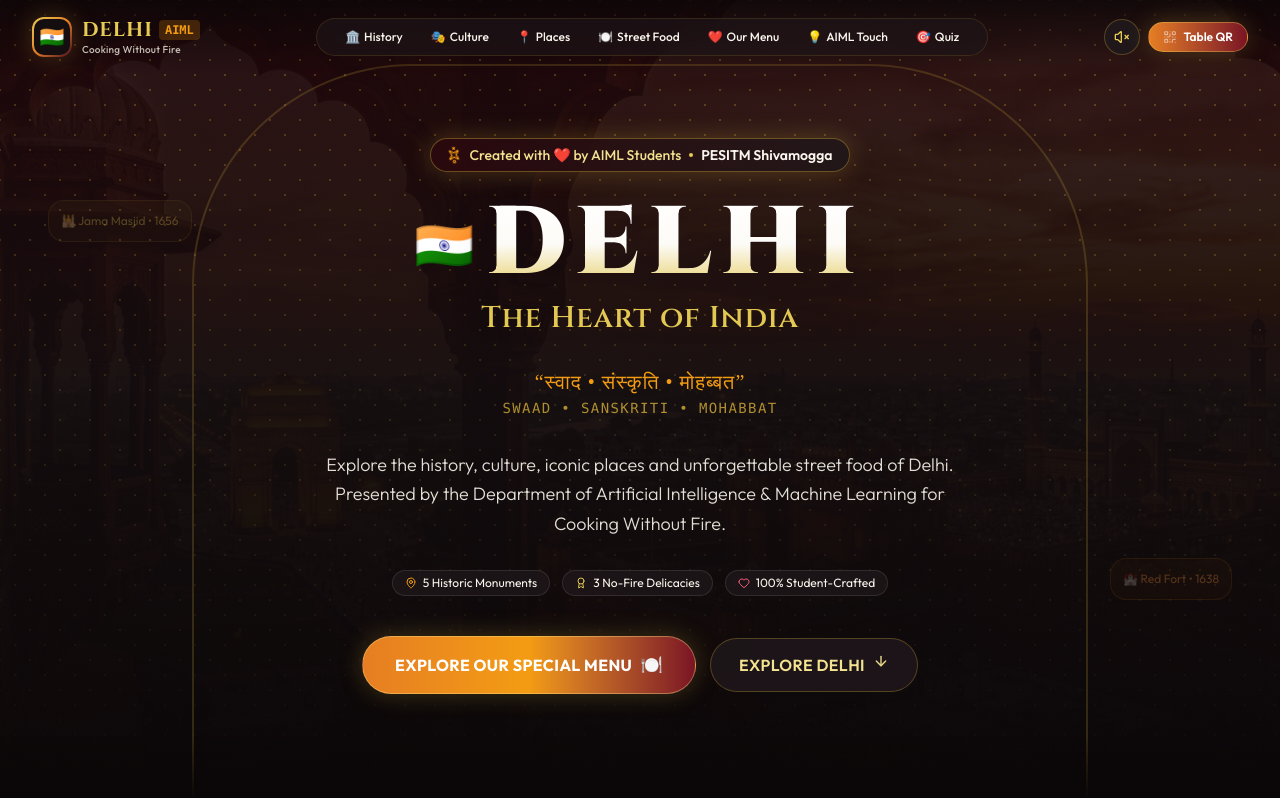
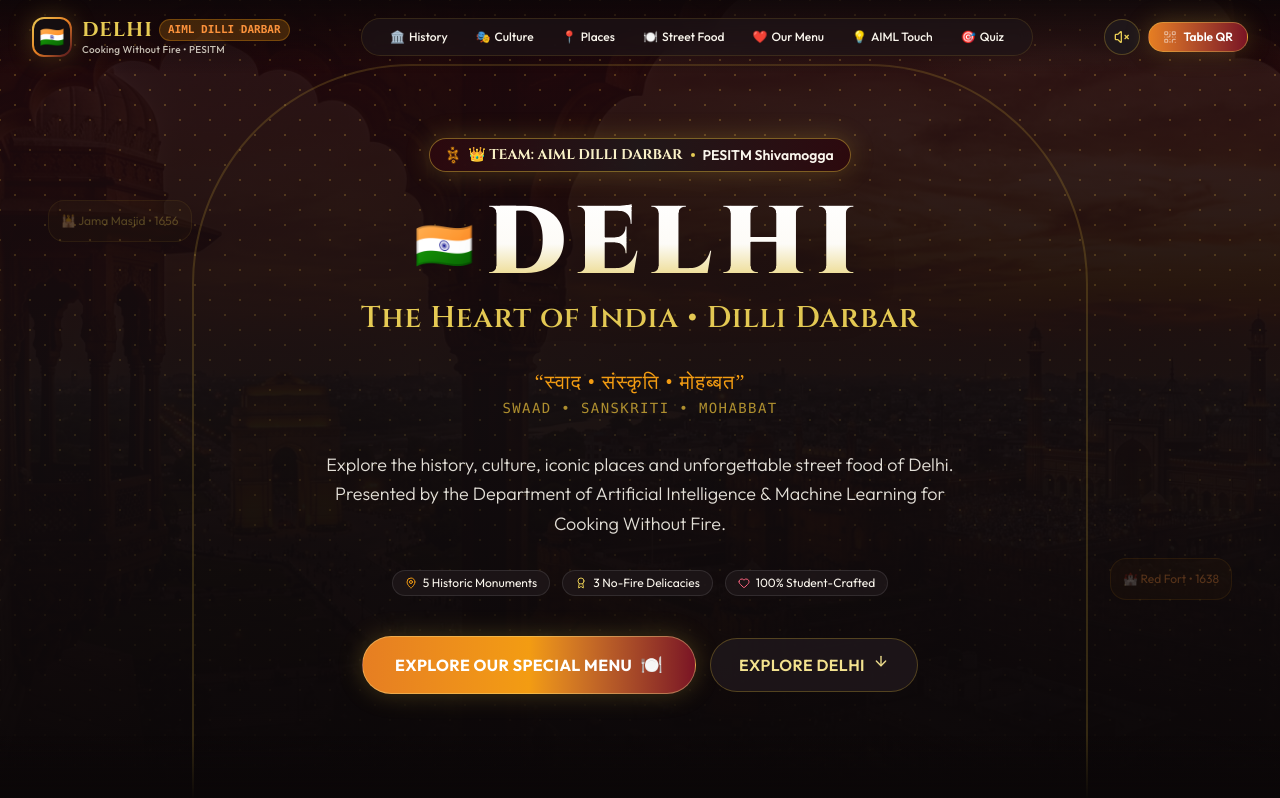
Before and after one commit to lohiths14-tech/delhi-aiml-exhibition, a React (Vite) app: page / in a window 1280 px wide. Shown: the top 798 px of the page. Built offline with nearby package versions, Linux system fonts and the light colour scheme; a web font is replaced by a local one.

Commit message:
Add AIML DILLI DARBAR team name across Navbar, Hero, Team, Menu, Certificate, QR and Footer

```diff
--- a/src/components/DelhiQuiz.tsx
+++ b/src/components/DelhiQuiz.tsx
@@ -426,7 +426,7 @@ export const DelhiQuiz: React.FC = () => {
                     {/* Right: Verification Authority */}
                     <div className="text-right space-y-0.5">
                       <p className="text-[9px] text-delhi-dark-600 uppercase font-bold">Verified By</p>
-                      <p className="font-bold text-delhi-maroon-900 text-[10px]">AIML Student Team</p>
+                      <p className="font-bold text-delhi-maroon-900 text-[10px]">Team AIML Dilli Darbar</p>
                       <p className="text-[8px] text-delhi-gold-800 font-semibold truncate">
                         No: PESITM-AIML-DHE-2026-001
                       </p>
--- a/src/components/Footer.tsx
+++ b/src/components/Footer.tsx
@@ -67,7 +67,7 @@ export const Footer: React.FC = () => {
               </span>
             </div>
             <p className="text-xs text-delhi-gold-400 font-heading font-semibold">
-              The Heart of India
+              The Heart of India • AIML Dilli Darbar
             </p>
             <p className="text-[11px] font-hindi text-delhi-saffron-400">
               स्वाद • संस्कृति • मोहब्बत
@@ -80,11 +80,11 @@ export const Footer: React.FC = () => {
               <GraduationCap size={16} className="text-delhi-gold-400" />
               <span>PES Institute of Technology & Management, Shivamogga</span>
             </div>
-            <p className="text-xs text-delhi-gold-300 font-mono">
-              Department of Artificial Intelligence & Machine Learning
+            <p className="text-xs text-delhi-gold-300 font-mono font-bold">
+              👑 Team: AIML DILLI DARBAR
             </p>
             <p className="text-[11px] text-delhi-cream-400">
-              Cooking Without Fire Competition 2026
+              Department of AI & ML • Cooking Without Fire 2026
             </p>
           </div>
 
@@ -105,7 +105,7 @@ export const Footer: React.FC = () => {
         {/* Copyright notice */}
         <div className="pt-4 border-t border-white/5 text-center">
           <p className="text-[11px] text-delhi-cream-400/60 font-mono">
-            Crafted for presentation by AIML Department • Built with React, Vite & Tailwind CSS
+            Crafted with royal pride by Team AIML Dilli Darbar • PESITM Shivamogga
           </p>
         </div>
       </div>
--- a/src/components/HeroSection.tsx
+++ b/src/components/HeroSection.tsx
@@ -36,9 +36,9 @@ export const HeroSection: React.FC = () => {
       {/* Main Content Container */}
       <div className="relative z-10 max-w-4xl mx-auto text-center space-y-6">
         {/* Top Department Badge */}
-        <div className="inline-flex items-center gap-2 px-4 py-1.5 rounded-full bg-gradient-to-r from-delhi-maroon-900/80 to-delhi-dark-800/80 border border-delhi-gold-500/40 backdrop-blur-md shadow-gold text-delhi-gold-300 text-xs sm:text-sm font-medium">
+        <div className="inline-flex items-center gap-2 px-4 py-1.5 rounded-full bg-gradient-to-r from-delhi-maroon-900/90 via-delhi-dark-800/90 to-delhi-maroon-900/90 border border-delhi-gold-500/50 backdrop-blur-md shadow-gold text-delhi-gold-300 text-xs sm:text-sm font-medium">
           <Sparkles size={14} className="text-delhi-saffron-500 animate-spin" style={{ animationDuration: '8s' }} />
-          <span>Created with ❤️ by AIML Students</span>
+          <span className="font-heading font-bold text-delhi-gold-200">👑 TEAM: AIML DILLI DARBAR</span>
           <span className="w-1 h-1 rounded-full bg-delhi-gold-400" />
           <span className="text-delhi-cream-200 font-semibold">PESITM Shivamogga</span>
         </div>
@@ -52,7 +52,7 @@ export const HeroSection: React.FC = () => {
             </h1>
           </div>
           <p className="text-xl sm:text-2xl md:text-3xl font-heading font-semibold text-delhi-gold-400 tracking-wide">
-            The Heart of India
+            The Heart of India • Dilli Darbar
           </p>
         </div>
 
--- a/src/components/Navbar.tsx
+++ b/src/components/Navbar.tsx
@@ -291,12 +291,12 @@ export const Navbar: React.FC<NavbarProps> = ({ onOpenQR }) => {
               <span className="font-heading font-bold text-lg md:text-xl tracking-wider text-delhi-gold-400 group-hover:text-delhi-gold-300 transition-colors">
                 DELHI
               </span>
-              <span className="text-xs px-1.5 py-0.5 rounded bg-delhi-saffron-500/20 text-delhi-saffron-500 font-mono font-semibold">
-                AIML
+              <span className="text-[11px] px-2 py-0.5 rounded-full bg-delhi-saffron-500/20 text-delhi-saffron-400 border border-delhi-saffron-500/30 font-mono font-bold">
+                AIML DILLI DARBAR
               </span>
             </div>
             <p className="text-[10px] text-delhi-cream-300/80 -mt-0.5 font-medium tracking-wide">
-              Cooking Without Fire
+              Cooking Without Fire • PESITM
             </p>
           </div>
         </a>
--- a/src/components/OurMenuSection.tsx
+++ b/src/components/OurMenuSection.tsx
@@ -13,13 +13,13 @@ export const OurMenuSection: React.FC = () => {
         <div className="text-center space-y-3">
           <div className="inline-flex items-center gap-2 px-4 py-1.5 rounded-full bg-gradient-to-r from-delhi-saffron-600/30 to-delhi-maroon-800/40 border border-delhi-gold-500/40 text-delhi-gold-300 text-xs font-semibold uppercase tracking-wider shadow-gold">
             <Heart size={13} className="text-rose-400 fill-rose-400" />
-            <span>Cooking Without Fire Competition</span>
+            <span>👑 Curated by Team AIML Dilli Darbar</span>
           </div>
           <h2 className="text-3xl sm:text-4xl md:text-5xl font-heading font-black text-white">
             ❤️ OUR DELHI SPECIAL
           </h2>
           <p className="text-sm sm:text-base text-delhi-cream-200/90 max-w-2xl mx-auto">
-            Crafted with passion by the AIML Department — three authentic delicacies prepared with zero fire, zero stoves, and 100% fresh ingredients.
+            Crafted with passion by <strong className="text-delhi-gold-300 font-semibold">Team AIML Dilli Darbar</strong> — three authentic delicacies prepared with zero fire, zero stoves, and 100% fresh ingredients.
           </p>
           <div className="w-28 h-1 bg-gradient-to-r from-transparent via-delhi-gold-400 to-transparent mx-auto mt-3" />
         </div>
--- a/src/components/QRModal.tsx
+++ b/src/components/QRModal.tsx
@@ -118,8 +118,11 @@ export const QRModal: React.FC<QRModalProps> = ({ isOpen, onClose }) => {
                 <p className="text-xs font-hindi text-delhi-saffron-700 font-semibold">
                   “स्वाद • संस्कृति • मोहब्बत”
                 </p>
+                <p className="text-[11px] font-mono font-bold text-delhi-saffron-800">
+                  👑 Team: AIML DILLI DARBAR
+                </p>
                 <p className="text-[10px] font-mono text-delhi-dark-700 font-medium">
-                  Cooking Without Fire 2026 • AIML Department
+                  Cooking Without Fire 2026 • PESITM Shivamogga
                 </p>
               </div>
             </>
--- a/src/components/TeamSection.tsx
+++ b/src/components/TeamSection.tsx
@@ -8,15 +8,18 @@ export const TeamSection: React.FC = () => {
       <div className="max-w-6xl mx-auto space-y-12 relative z-10">
         {/* Section Header */}
         <div className="text-center space-y-3">
-          <div className="inline-flex items-center gap-2 px-3.5 py-1 rounded-full bg-delhi-maroon-900/60 border border-delhi-gold-500/30 text-delhi-gold-400 text-xs font-semibold uppercase tracking-wider">
-            <Users size={13} />
-            <span>PESITM AIML Innovators</span>
+          <div className="inline-flex items-center gap-2 px-3.5 py-1 rounded-full bg-delhi-maroon-900/80 border border-delhi-gold-500/40 text-delhi-gold-300 text-xs font-semibold uppercase tracking-wider shadow-gold">
+            <Users size={13} className="text-delhi-saffron-400" />
+            <span>👑 Official Stall Team</span>
           </div>
-          <h2 className="text-3xl sm:text-4xl md:text-5xl font-heading font-bold text-white">
-            👨‍💻 THE AIML TEAM
+          <h2 className="text-3xl sm:text-4xl md:text-5xl font-heading font-black text-white tracking-wide">
+            🏛️ AIML DILLI DARBAR
           </h2>
           <p className="text-base sm:text-lg text-delhi-saffron-400 font-medium max-w-xl mx-auto italic">
-            “Four minds. One Delhi. One experience.”
+            “Four minds. One Dilli Darbar. One royal culinary & digital experience.”
+          </p>
+          <p className="text-xs font-mono text-delhi-cream-300/80 uppercase tracking-widest">
+            Department of Artificial Intelligence & Machine Learning • PESITM Shivamogga
           </p>
           <div className="w-24 h-1 bg-gradient-to-r from-transparent via-delhi-gold-500 to-transparent mx-auto mt-3" />
         </div>
```
